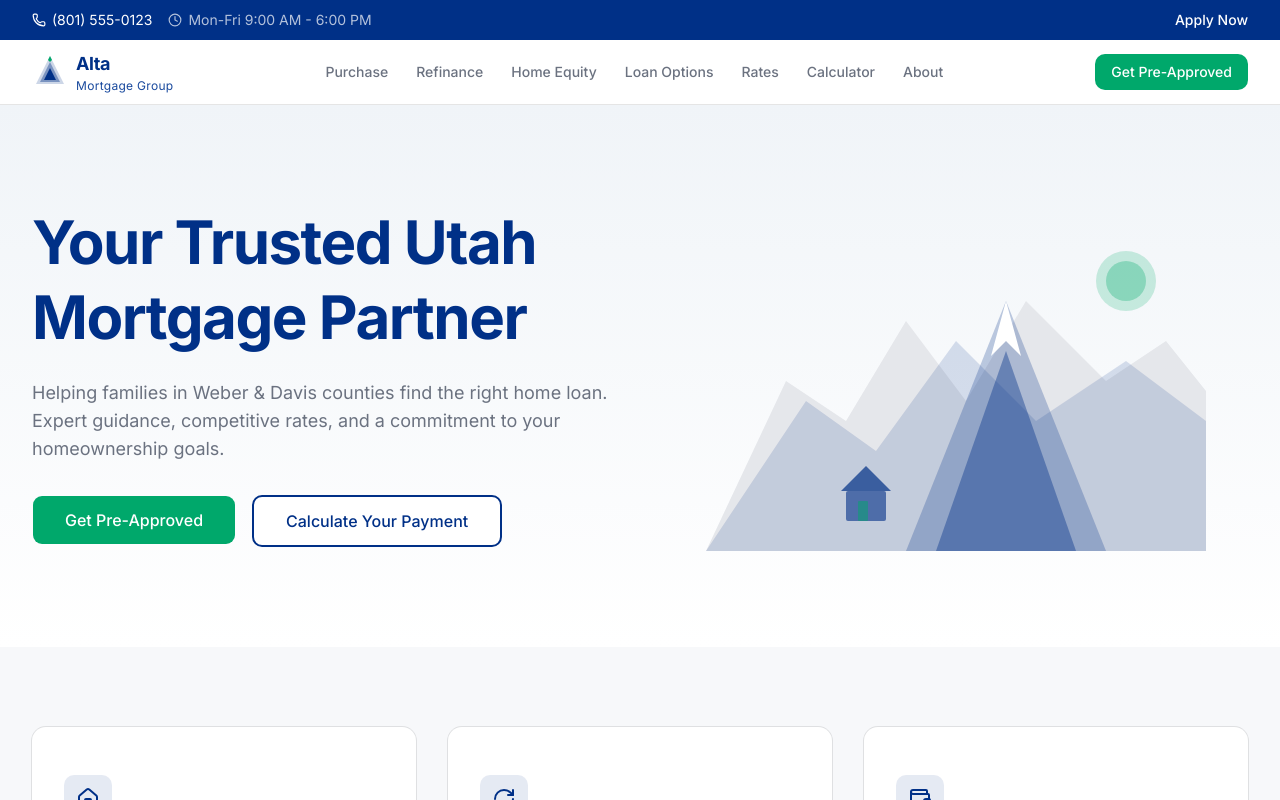
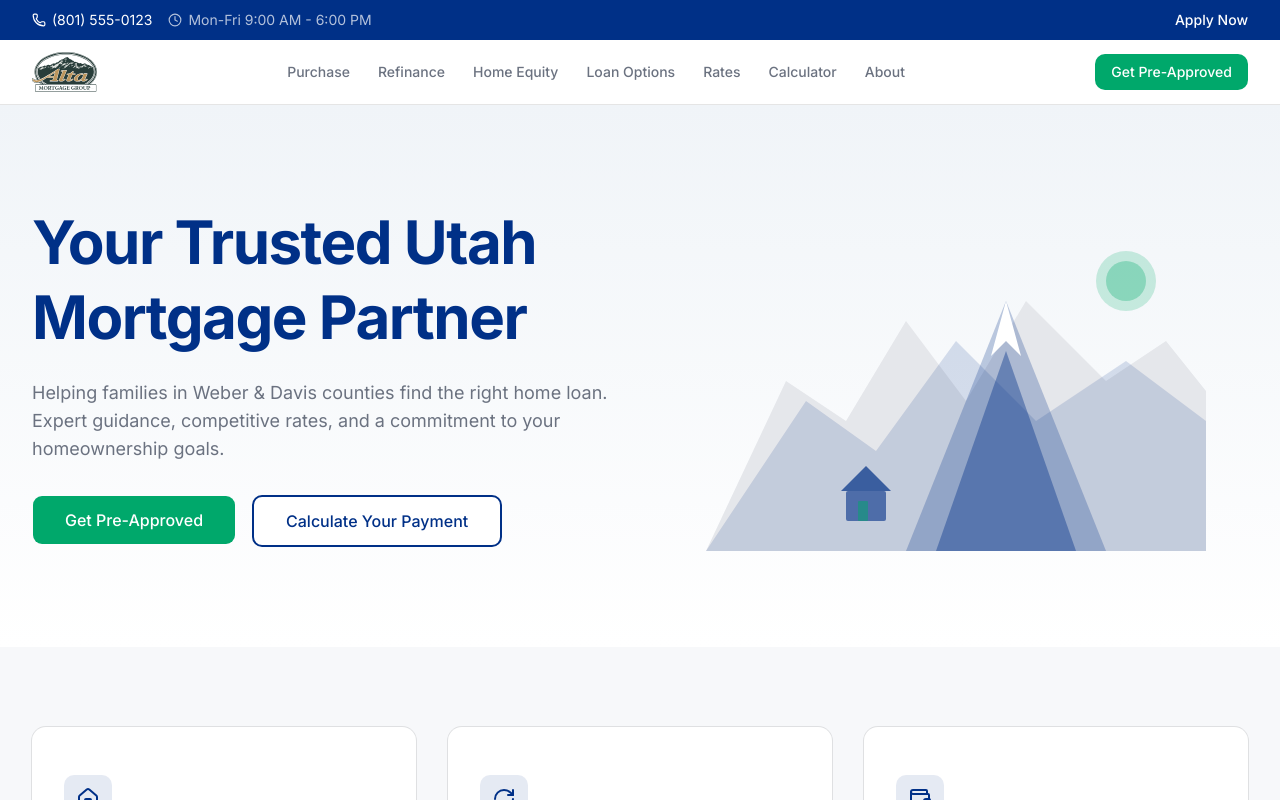
Before and after one commit to cboerstra/AltaMortgageWebsite2, a Next.js app: page / in a window 1280 px wide. Shown: the top 800 px of the page. Built offline with nearby package versions, Linux system fonts and the light colour scheme; no server answers.

Commit message:
feat: use real Alta Mortgage Group logo SVG

```diff
--- a/src/components/layout/logo.tsx
+++ b/src/components/layout/logo.tsx
@@ -1,18 +1,46 @@
 import Link from "next/link";
+import Image from "next/image";
 
-export function Logo({ className = "" }: { className?: string }) {
+interface LogoProps {
+  /** Tailwind classes applied to the outer link */
+  className?: string;
+  /**
+   * Visual variant:
+   * - "default" — original brand colors (use on light backgrounds)
+   * - "white"   — inverted to pure white via CSS filter (use on dark backgrounds)
+   */
+  variant?: "default" | "white";
+  /** Pixel height of the logo image. Width scales proportionally (≈1.62:1). */
+  height?: number;
+}
+
+export function Logo({
+  className = "",
+  variant = "default",
+  height = 40,
+}: LogoProps) {
+  // The source SVG has a viewBox of 1549.92 × 954.93 → aspect ratio ≈ 1.623
+  const width = Math.round(height * 1.623);
+
   return (
-    <Link href="/" className={`flex items-center gap-2 ${className}`} aria-label="Alta Mortgage Group Home">
-      <svg width="36" height="36" viewBox="0 0 36 36" fill="none" xmlns="http://www.w3.org/2000/svg" aria-hidden="true">
-        <path d="M18 2L32 30H4L18 2Z" fill="#003087" opacity="0.2" />
-        <path d="M18 8L28 28H8L18 8Z" fill="#003087" opacity="0.4" />
-        <path d="M18 14L24 26H12L18 14Z" fill="#003087" />
-        <path d="M18 2L20 6L18 8L16 6L18 2Z" fill="#00A86B" />
-      </svg>
-      <div className="flex flex-col leading-none">
-        <span className="text-lg font-bold text-navy tracking-tight">Alta</span>
-        <span className="text-xs font-normal text-navy-light tracking-wide">Mortgage Group</span>
-      </div>
+    <Link
+      href="/"
+      className={`inline-flex items-center ${className}`}
+      aria-label="Alta Mortgage Group Home"
+    >
+      <Image
+        src="/logo.svg"
+        alt="Alta Mortgage Group"
+        width={width}
+        height={height}
+        priority
+        className={
+          variant === "white"
+            ? "h-auto w-auto brightness-0 invert"
+            : "h-auto w-auto"
+        }
+        style={{ height: `${height}px` }}
+      />
     </Link>
   );
 }
```
Also changed, not shown: public/logo.svg (added).
